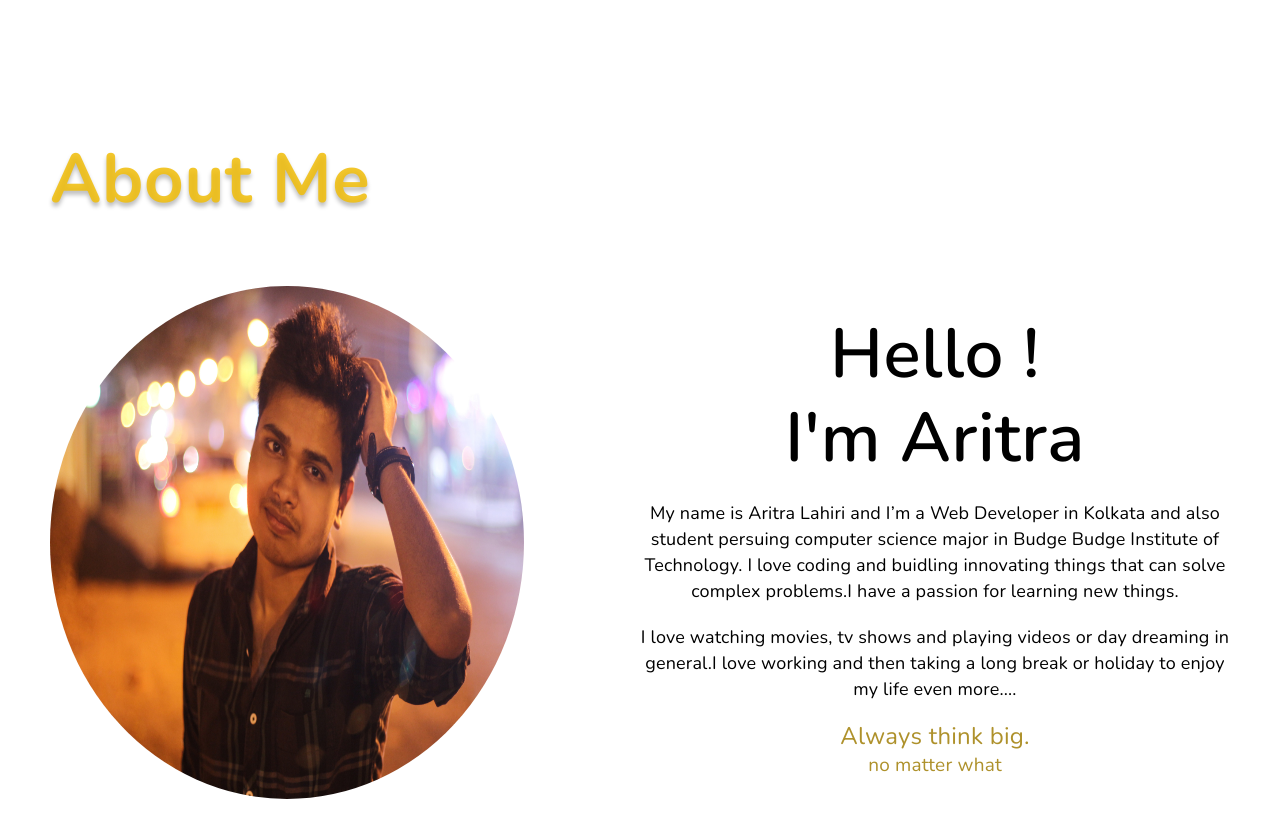
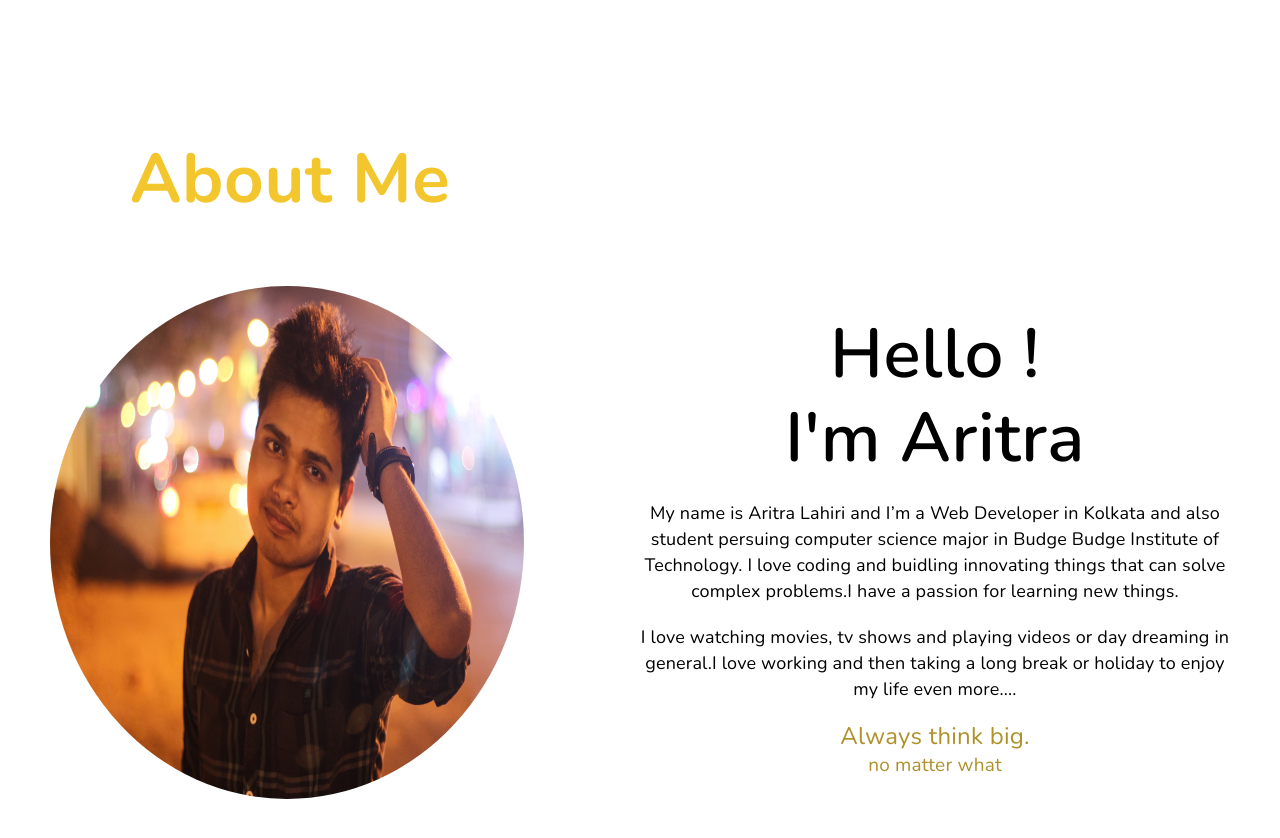
Before and after one commit to AritraLahiri/My-Portfolio-Site, a plain HTML site: page index.html in a window 1280 px wide. Shown: the part 800-1638 px from the top of the page. Drawn offline with nearby package versions, Linux system fonts and the light colour scheme.

Commit message:
fix about h1

```diff
--- a/style.css
+++ b/style.css
@@ -447,8 +447,9 @@ input {
 	font-size: 69px;
 	letter-spacing: 0.01em;
 	color: rgba(240, 190, 13, 0.87);
-	text-shadow: 0px 4px 4px rgba(0, 0, 0, 0.25);
+	/* text-shadow: 0px 4px 4px rgba(0, 0, 0, 0.25); */
 	text-transform: capitalize;
+	margin-left: 5rem;
 }
 .about .heading {
 	margin-bottom: 60px;
@@ -559,6 +560,7 @@ footer .connect .media {
 		text-shadow: none;
 		font-weight: 600;
 		letter-spacing: 6px;
+		margin-left: 0;
 	}
 	footer .copyright h1 {
 		font-size: 15px;
```
